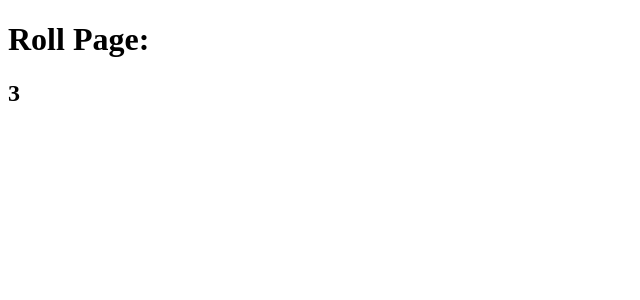
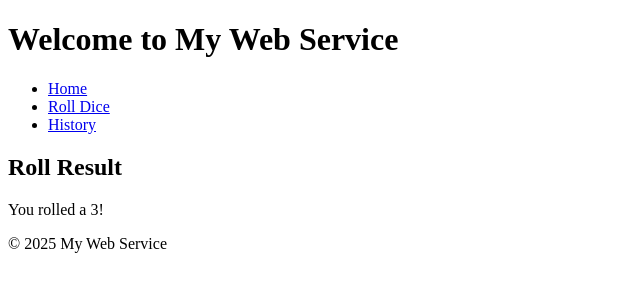
Before and after one commit to noamseifer/MidTermDevops, a Flask app: page /roll in a window 1280 px wide. Shown: the top 300 px of the page, without its empty margins (0-640 px from the left). Run offline with Flask 3, Linux system fonts and the light colour scheme; data that the repository does not hold is empty.

Commit message:
refactored html files to use jinja templates

```diff
--- a/app.py
+++ b/app.py
@@ -14,7 +14,13 @@ def show_main_page():
 @app.route('/roll', methods=['GET'])
 def roll_die():
     roll = random.randint(1, 6)
+    r.lpush("rolls-history", roll)
     return render_template("roll.html", result=roll)
+
+@app.route('/history')
+def show_history():
+    history = r.lrange('rolls-history',0,-1)
+    return render_template('history.html', history=history)
 
 
 if __name__ == '__main__':
--- /dev/null
+++ b/templates/base.html
@@ -0,0 +1,32 @@
+<!-- templates/base.html -->
+<!DOCTYPE html>
+<html lang="en">
+
+<head>
+    <meta charset="UTF-8">
+    <meta name="viewport" content="width=device-width, initial-scale=1.0">
+    <title>My Web Service</title>
+</head>
+
+<body>
+    <header>
+        <h1>Welcome to My Web Service</h1>
+        <nav>
+            <ul>
+                <li><a href="/">Home</a></li>
+                <li><a href="/roll">Roll Dice</a></li>
+                <li><a href="/history">History</a></li>
+            </ul>
+        </nav>
+    </header>
+
+    <main>
+        {% block content %}{% endblock %}
+    </main>
+
+    <footer>
+        <p>&copy; 2025 My Web Service</p>
+    </footer>
+</body>
+
+</html>
--- a/templates/roll.html
+++ b/templates/roll.html
@@ -1,14 +1,7 @@
-<!DOCTYPE html>
-<html lang="en">
+<!-- templates/roll.html -->
+{% extends 'base.html' %}
 
-<head>
-    <meta charset="UTF-8">
-    <title>Title</title>
-</head>
-
-<body>
-    <h1>Roll Page: </h1>
-    <h2> {{ result }}</h2>
-</body>
-
-</html>
+{% block content %}
+<h2>Roll Result</h2>
+<p>You rolled a {{ result }}!</p>
+{% endblock %}
```
Also changed, not shown: templates/history.html (added, +11 -0 lines), templates/index.html (+6 -3 lines).
